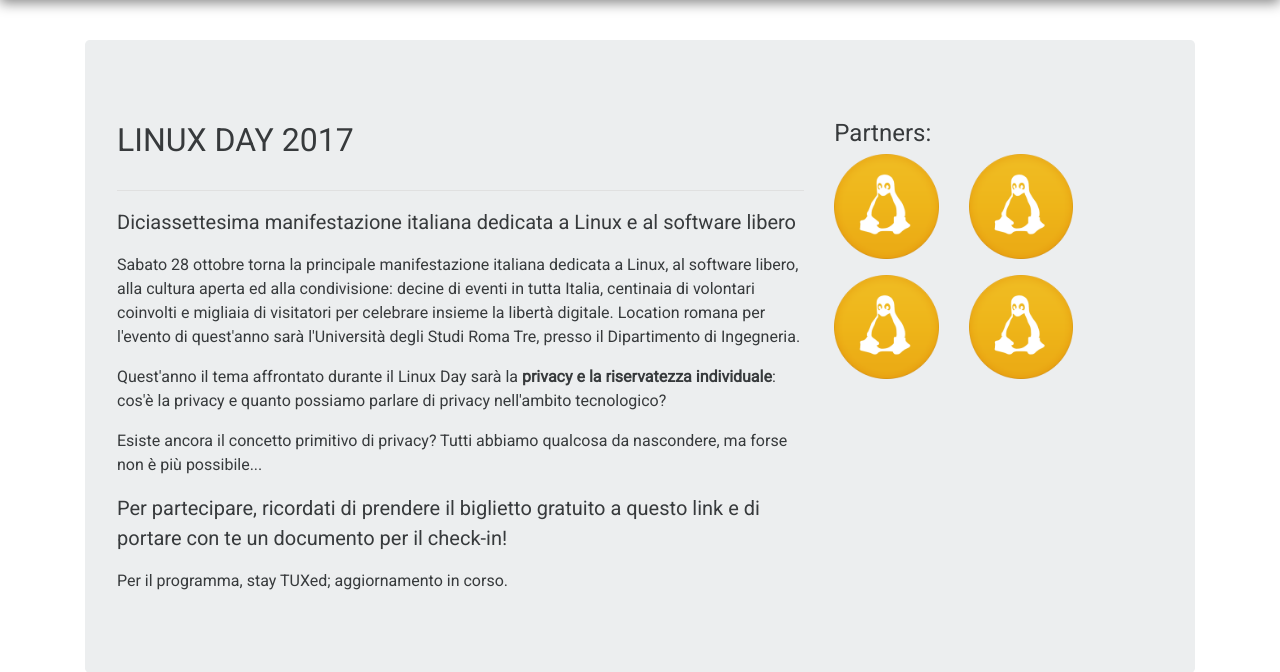
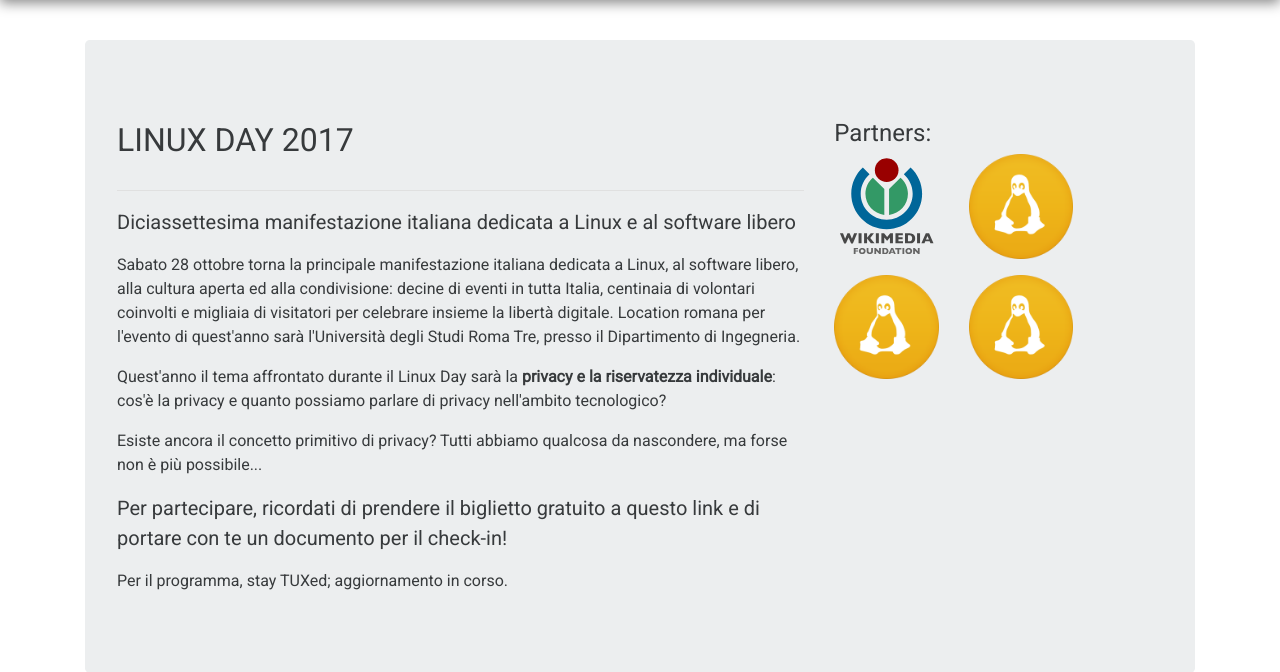
Before and after one commit to FedericoPonzi/ld2017, a PHP site: page /index.php in a window 1280 px wide. Shown: the part 96-768 px from the top of the page. Run offline with PHP 8.4, Linux system fonts and the light colour scheme; some libraries are stand-ins or nearby versions.

Commit message:
Aggiunge wikimedia come partener

```diff
--- a/partners.php
+++ b/partners.php
@@ -2,7 +2,7 @@
   <h4>Partners:</h4>
   <div class="row">
     <div class="col">
-      <img src="img/placeholder-partners.png" class="rounded img-fluid" alt="...">
+      <img src="img/partners/wikimedia.svg" class="rounded img-fluid" alt="...">
     </div>
   <div class="col">
     <img src="img/placeholder-partners.png" class="rounded img-fluid" alt="...">
```
Also changed, not shown: img/partners/wikimedia.svg (added).
